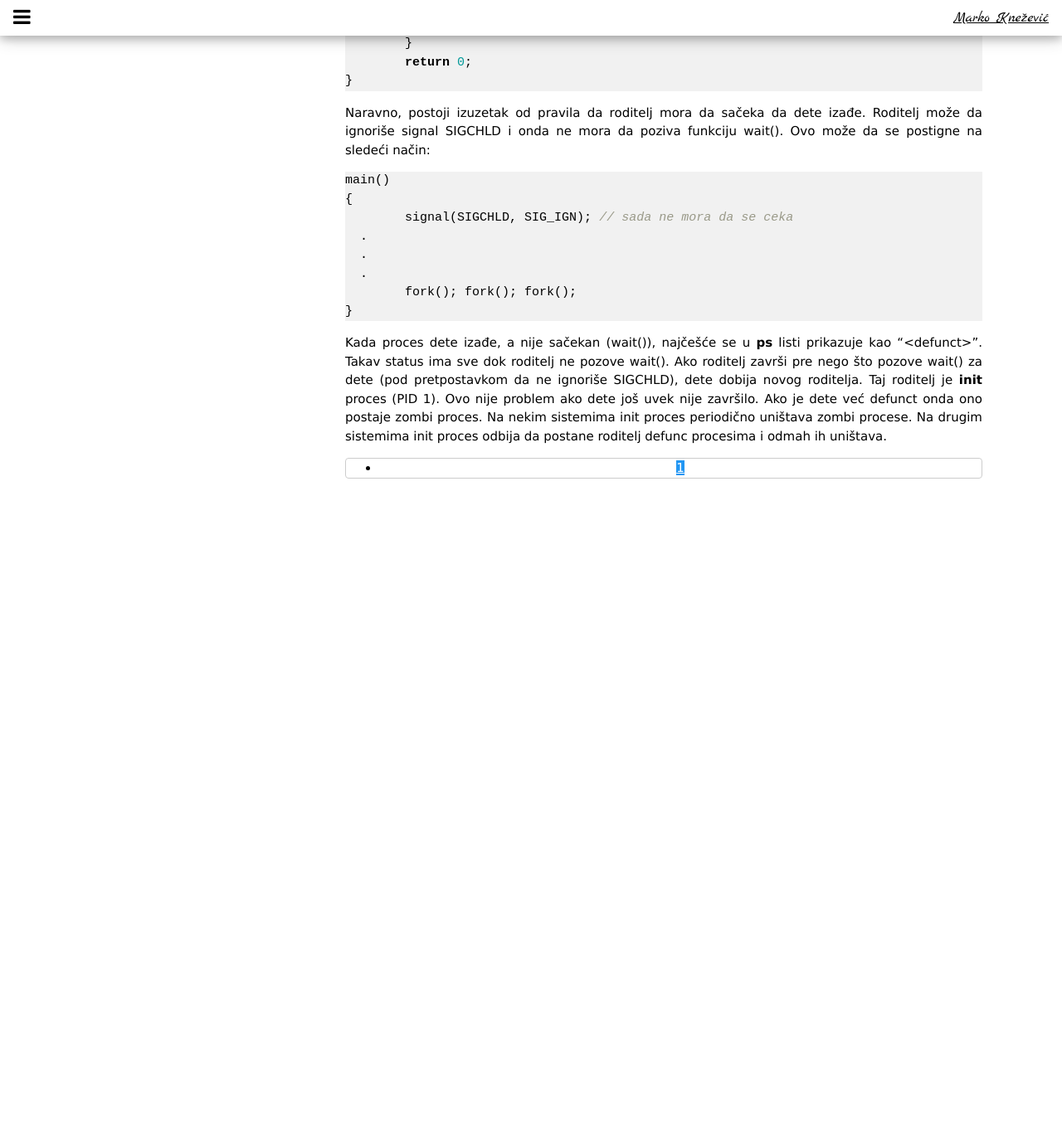
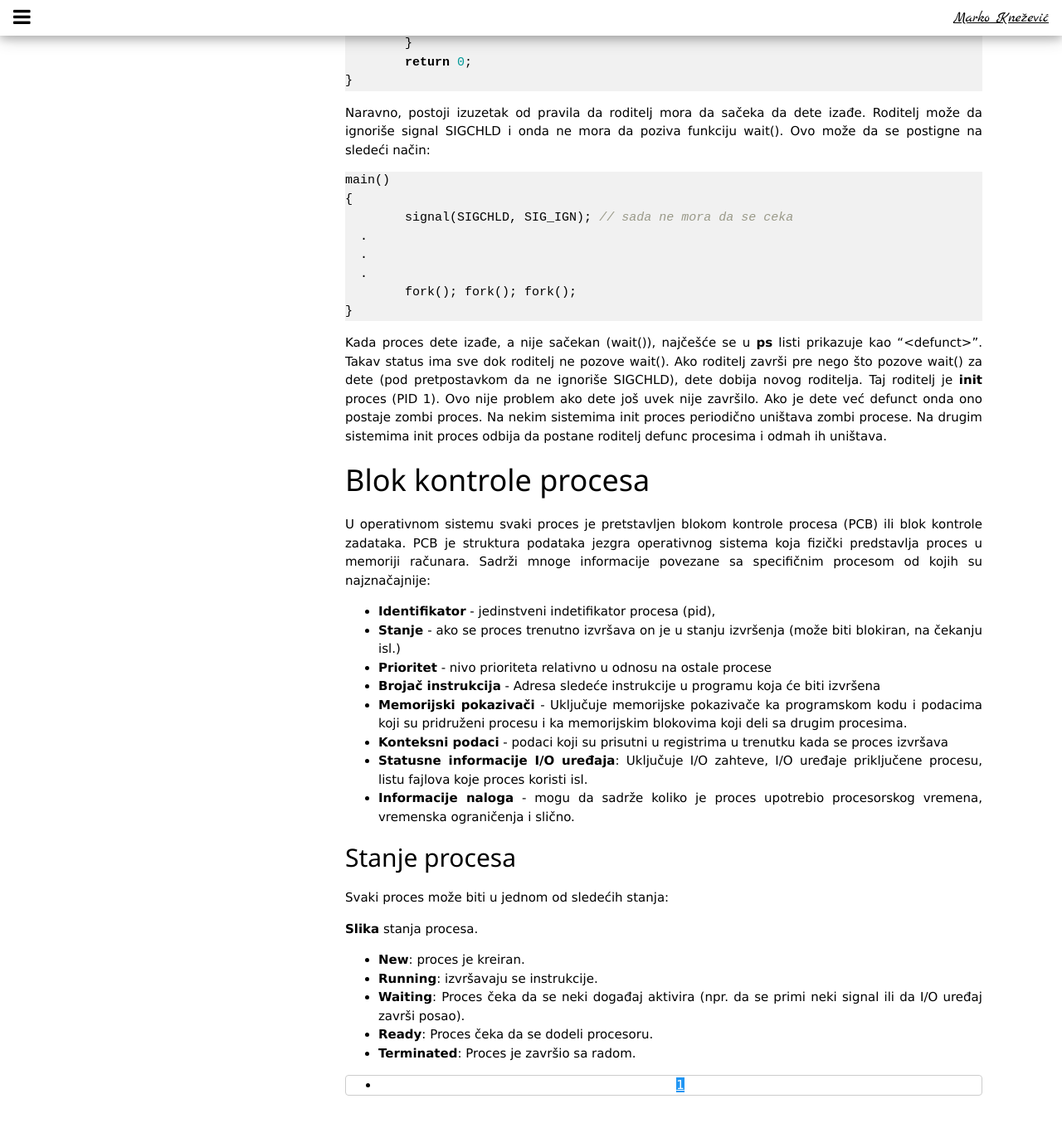
Before and after one commit to knezevicmarko/knezevicmarko.github.io, a Jekyll site: the page built from _os1/201-konkurentno1.md, in a window 1280 px wide and 1400 px high, scrolled down 7857 px. Shown: the top 1360 px of the window at 83% size. Built offline with Jekyll 4.4.1, drawn with Linux system fonts in a browser that asks for light colours; nearby versions of some CDN libraries; comment, search, counter and statistics services are not loaded; before the commit the page ends 8513 px from its top, so only the background shows below that.

Commit message:
nastavak o procesu

```diff
--- a/_os1/201-konkurentno1.md
+++ b/_os1/201-konkurentno1.md
@@ -163,3 +163,27 @@ main()
 {% endhighlight %}
 
 Kada proces dete izađe, a nije sačekan (wait()), najčešće se u **ps** listi prikazuje kao "\<defunct\>". Takav status ima sve dok roditelj ne pozove wait(). Ako roditelj završi pre nego što pozove wait() za dete (pod pretpostavkom da ne ignoriše SIGCHLD), dete dobija novog roditelja. Taj roditelj je **init** proces (PID 1). Ovo nije problem ako dete još uvek nije završilo. Ako je dete već defunct onda ono postaje zombi proces. Na nekim sistemima init proces periodično uništava zombi procese. Na drugim sistemima init proces odbija da postane roditelj defunc procesima i odmah ih uništava.
+
+# Blok kontrole procesa
+
+U operativnom sistemu svaki proces je pretstavljen blokom kontrole procesa (PCB) ili blok kontrole zadataka. PCB je struktura podataka jezgra operativnog sistema koja fizički predstavlja proces u memoriji računara. Sadrži mnoge informacije povezane sa specifičnim procesom od kojih su najznačajnije:
+* **Identifikator** - jedinstveni indetifikator procesa (pid),
+* **Stanje** - ako se proces trenutno izvršava on je u stanju izvršenja (može biti blokiran, na čekanju isl.)
+* **Prioritet** - nivo prioriteta relativno u odnosu na ostale procese
+* **Brojač instrukcija** - Adresa sledeće instrukcije u programu koja će biti izvršena
+* **Memorijski pokazivači** - Uključuje memorijske pokazivače ka programskom kodu i podacima koji su pridruženi procesu i ka memorijskim blokovima koji deli sa drugim procesima.
+* **Konteksni podaci** - podaci koji su prisutni u registrima u trenutku kada se proces izvršava
+* **Statusne informacije I/O uređaja**: Uključuje I/O zahteve, I/O uređaje priključene procesu, listu fajlova koje proces koristi isl.
+* **Informacije naloga** - mogu da sadrže koliko je proces upotrebio procesorskog vremena, vremenska ograničenja i slično.
+
+## Stanje procesa
+
+Svaki proces može biti u jednom od sledećih stanja:
+
+**Slika** stanja procesa.
+
+* **New**: proces je kreiran.
+* **Running**: izvršavaju se instrukcije.
+* **Waiting**: Proces čeka da se neki događaj aktivira (npr. da se primi neki signal ili da I/O uređaj završi posao).
+* **Ready**: Proces čeka da se dodeli procesoru.
+* **Terminated**: Proces je završio sa radom.
```
